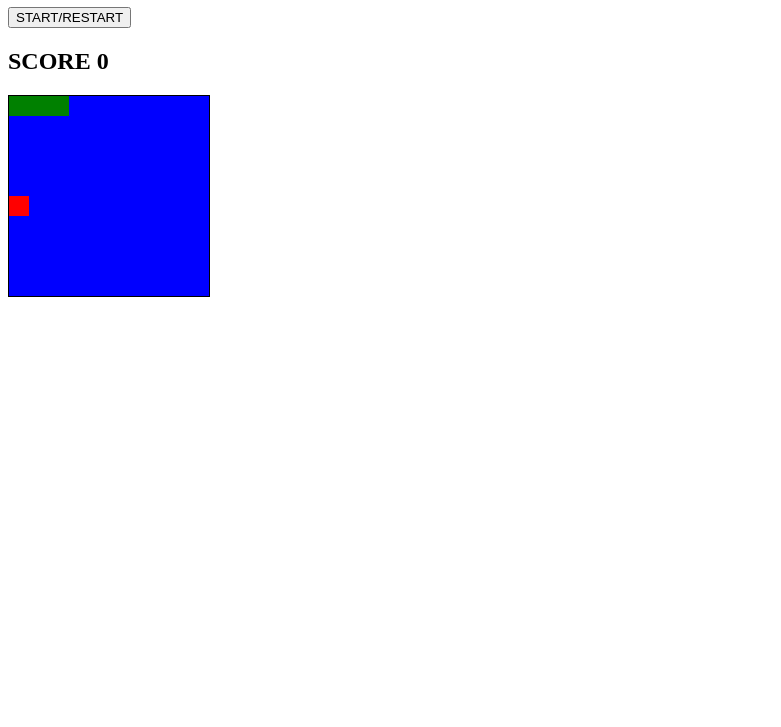
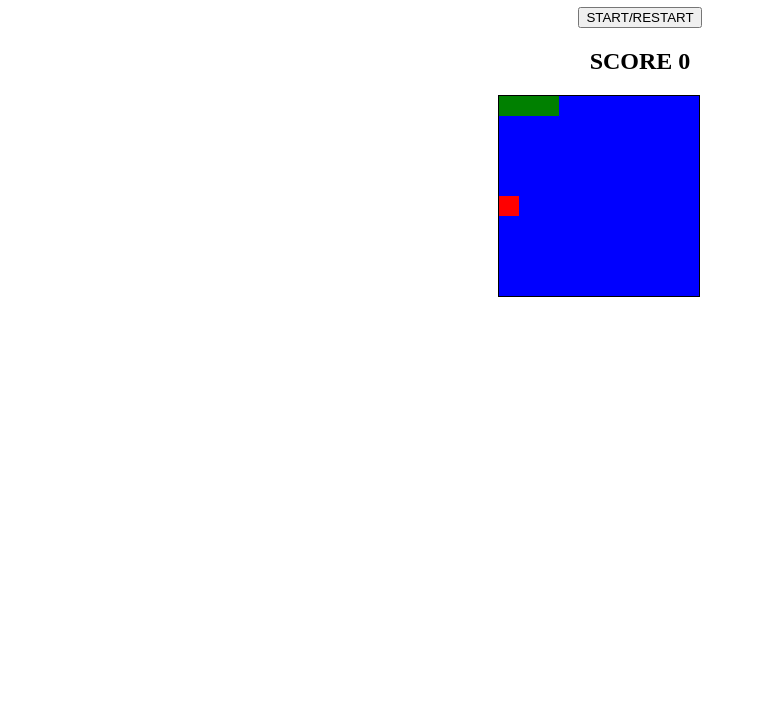
Before and after one commit to wctcprog98/snakeGame, a plain HTML site: page index.html in a window 1280 px wide. Shown: the part 73-800 px from the top of the page, without its empty margins (0-781 px from the left). Drawn offline with Linux system fonts and the light colour scheme.

Commit message:
centered content and gameboard

```diff
--- a/css/style.css
+++ b/css/style.css
@@ -24,3 +24,16 @@ body {
 .apple {
     background: red;
 }
+
+.grid {
+    text-align: center;
+}
+
+#center {
+    text-align: center;
+}
+
+.container {
+    position: absolute;
+    right: 580px;
+}
--- a/index.html
+++ b/index.html
@@ -6,11 +6,13 @@
     <title>Snake Game</title>
     <link rel="stylesheet" href="css/style.css">
 </head>
-<body>
+<body id="center">
     <h1>Snake Game</h1>
     <button id="start">START/RESTART</button>
     <h2>SCORE <span id="score">0</span></h2>
-    <div class="grid"></div>
+    <div class="container">
+        <div class="grid" id="center"></div>
+    </div>
     <script src="js/index.js"></script>
 
 </body>
--- a/js/index.js
+++ b/js/index.js
@@ -19,6 +19,7 @@ function createGrid() {
     const square = document.createElement('div')
     //add styling to the element
     square.classList.add('square')
+    square.classList.add('center')
     //put the element into our grid
     grid.appendChild(square)
     //push it into a new squares array
```
